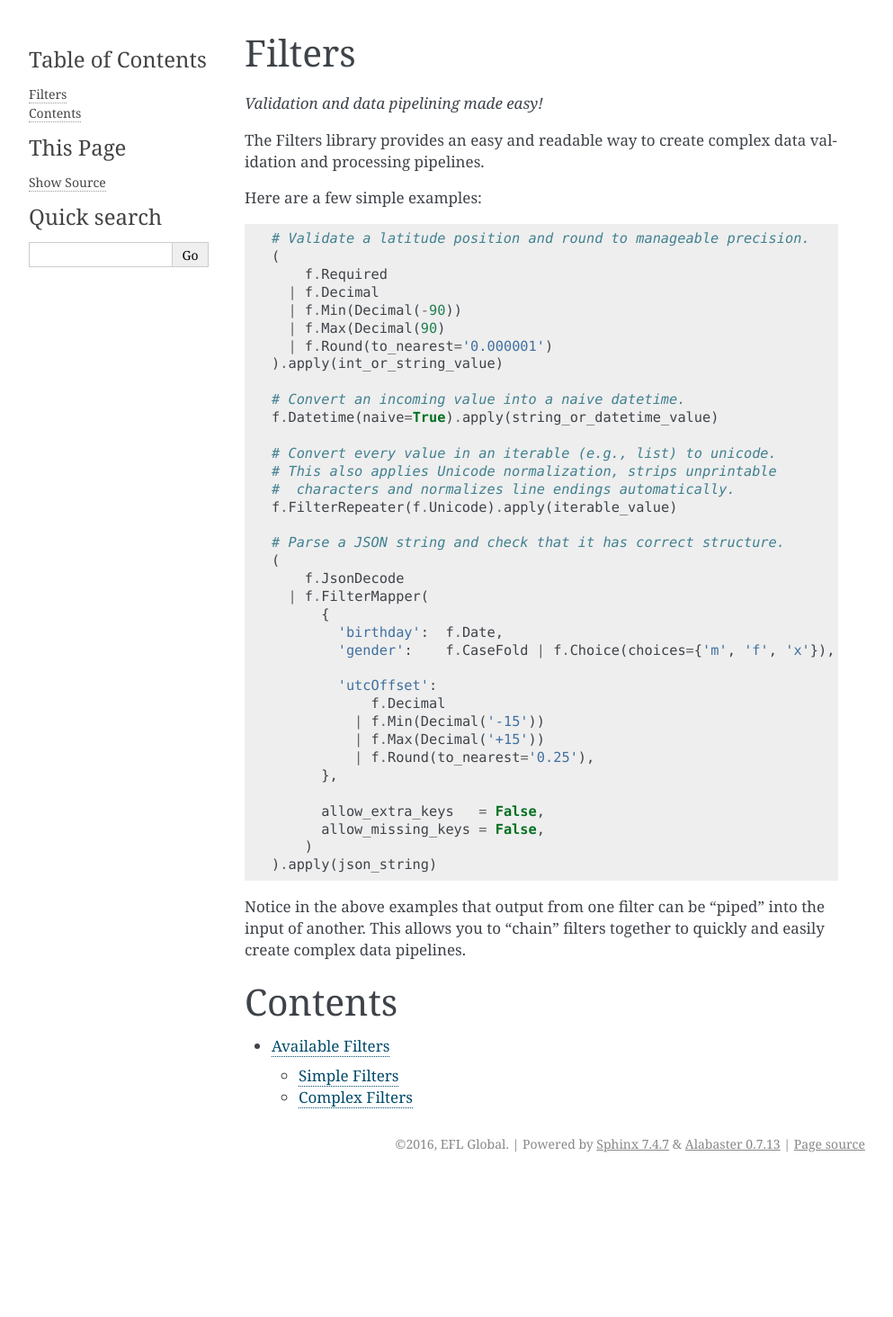
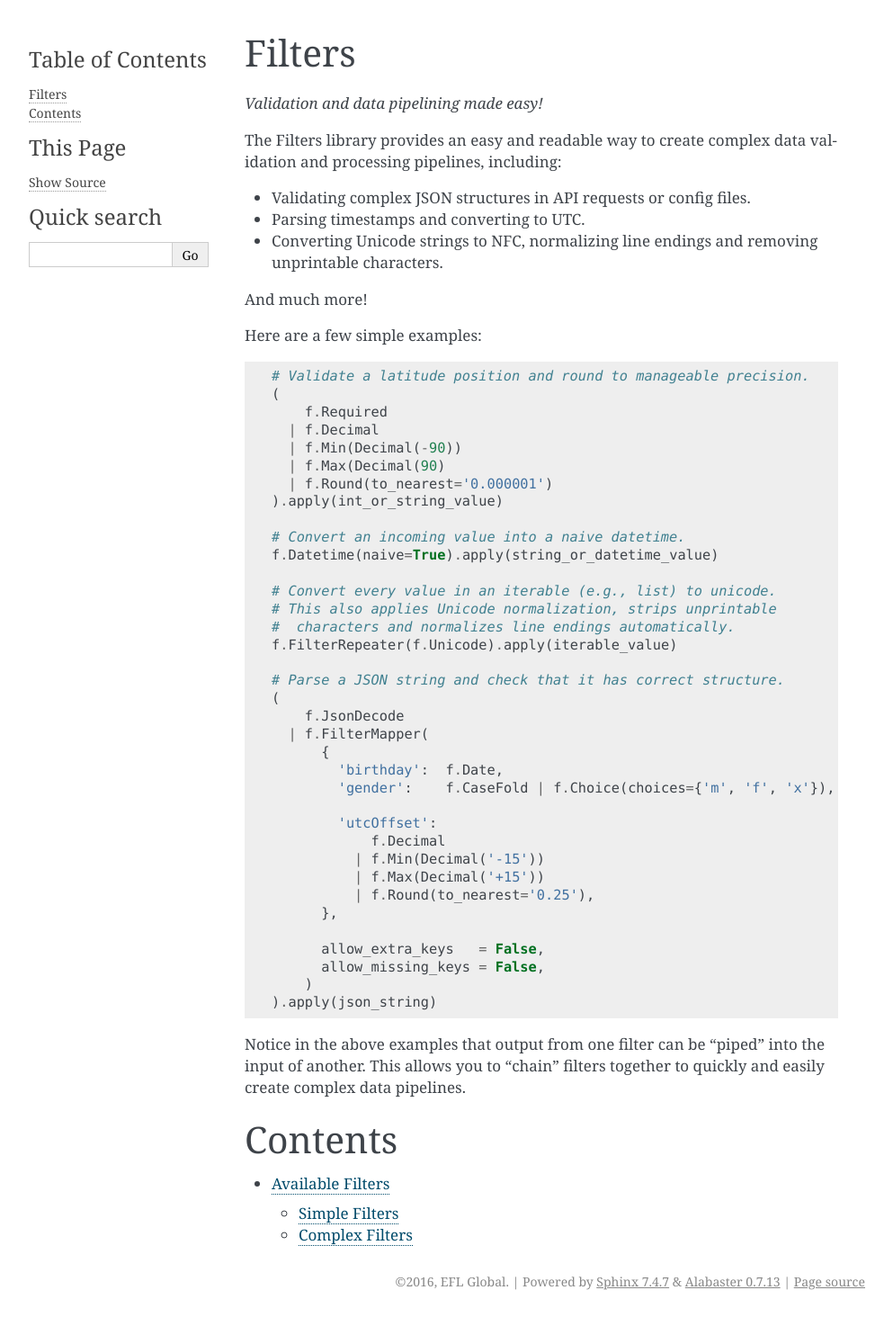
Before and after one commit to lenddoefl/filters, a Sphinx documentation site: the page built from docs/index.rst, in a window 1280 px wide. Shown: the whole page at 90% size, without its empty margins (148-1141 px from the left). Built offline with Sphinx 7.4.7, drawn with Linux system fonts in a browser that asks for light colours; before the commit the page ends 1311 px from its top, so only the background shows below that.

```diff
--- a/docs/index.rst
+++ b/docs/index.rst
@@ -3,7 +3,14 @@ Filters
 *Validation and data pipelining made easy!*
 
 The Filters library provides an easy and readable way to create complex
-data validation and processing pipelines.
+data validation and processing pipelines, including:
+
+- Validating complex JSON structures in API requests or config files.
+- Parsing timestamps and converting to UTC.
+- Converting Unicode strings to NFC, normalizing line endings and removing
+  unprintable characters.
+
+And much more!
 
 Here are a few simple examples:
 
```
Also changed, not shown: README.rst (+45 -37 lines).
